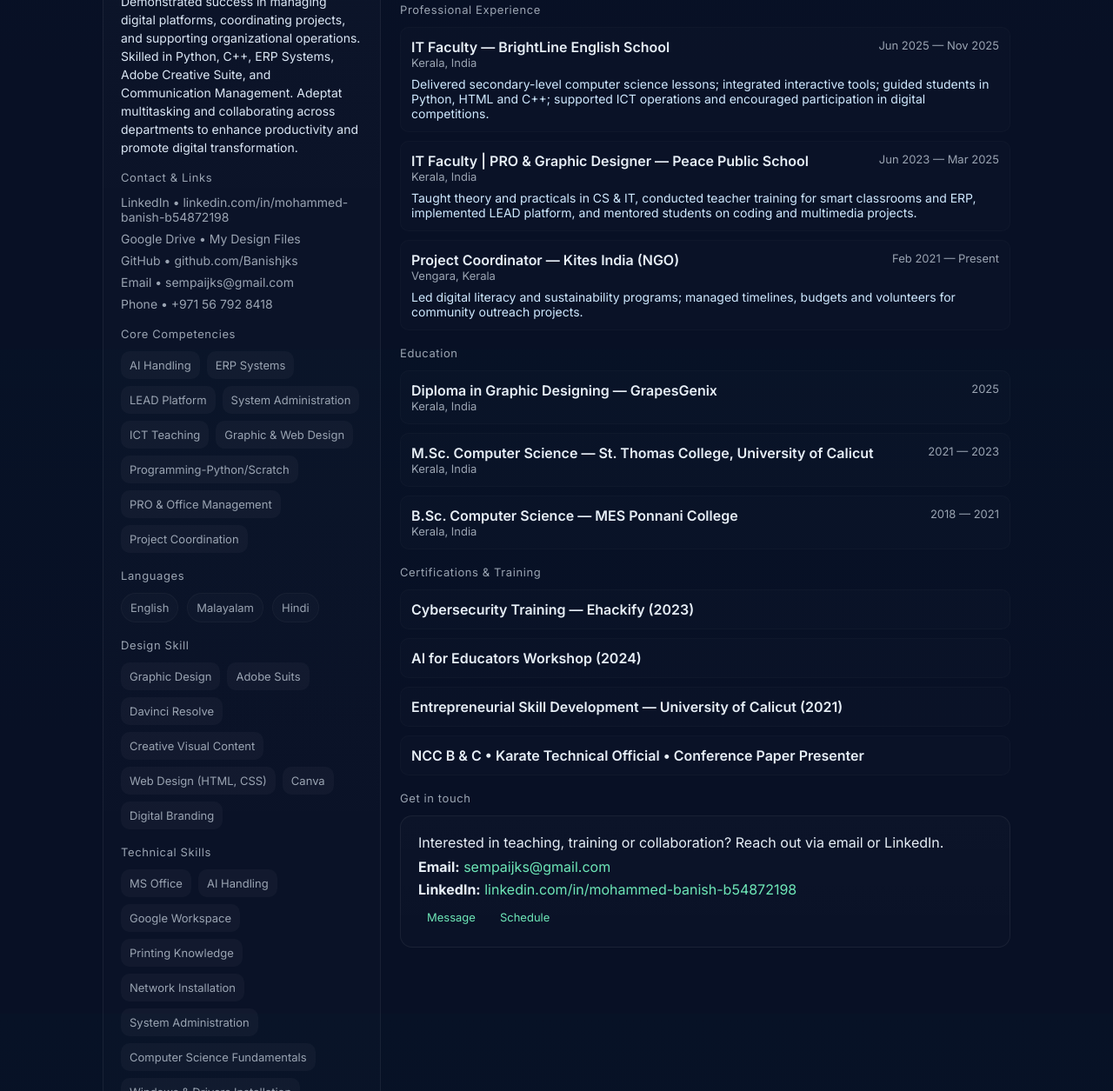
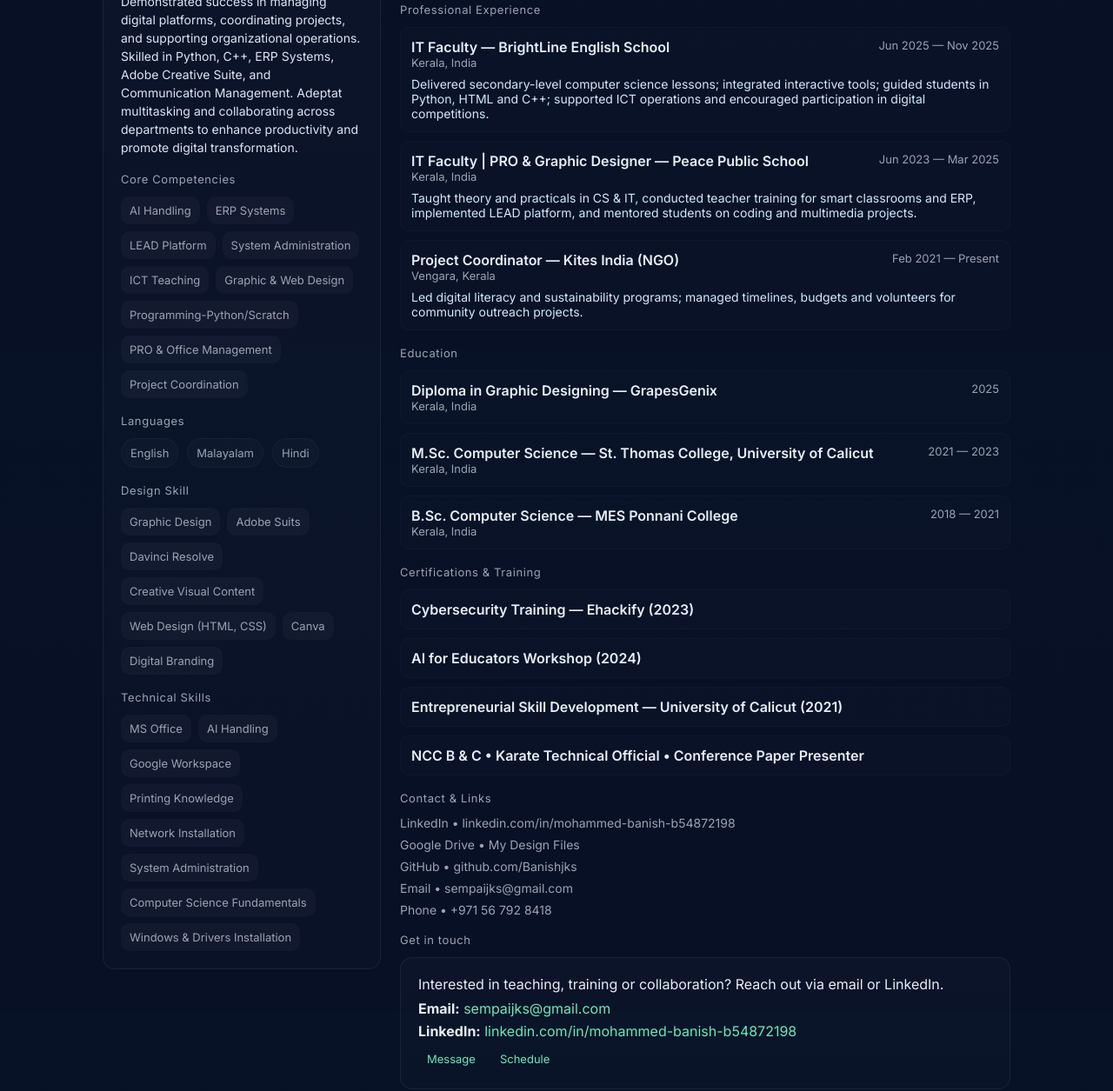
Before and after one commit to Banishjks/personalWeb, a plain HTML site: page index.html in a window 1280 px wide. Shown: the part 434-1689 px from the top of the page at 87% size. Drawn offline with Linux system fonts and the light colour scheme.

Commit message:
Update index.html

```diff
--- a/index.html
+++ b/index.html
@@ -279,28 +279,16 @@
           <div class="card">
             <div class="section-title">Profile</div>
             <div class="profile-bio">
-          <p>Dynamic and detail-oriented professional with experience across IT Education, Administration, HR Coordination, PROActivities, and Graphic Design. Demonstrated success in managing digital platforms, coordinating projects, and supporting organizational operations. Skilled in Python, C++, ERP Systems, Adobe Creative Suite, and Communication Management. Adeptat multitasking and collaborating across departments to enhance productivity and promote digital transformation.
+          <p>Dynamic and detail-oriented professional with experience across IT Education,
+            Administration, HR Coordination, PROActivities, and Graphic Design.
+            Demonstrated success in managing digital platforms, coordinating projects,
+            and supporting organizational operations. Skilled in Python, C++, ERP Systems,
+            Adobe Creative Suite, and Communication Management. Adeptat multitasking
+            and collaborating across departments to enhance productivity and promote digital transformation.
               </p>
             </div>
 
-            <div class="section" style="margin-top: 16px">
-              <div class="section-title">Contact & Links</div>
-              <div class="contact-list">
-                <a href="https://www.linkedin.com/in/mohammed-banish-b54872198/"
-                  >LinkedIn • linkedin.com/in/mohammed-banish-b54872198</a
-                >
-                  <a href="https://drive.google.com/drive/folders/19jxGCEBNqXPlkA_o3-Ddim2pOWv9ya8Q?usp=drive_link/"
-                  >Google Drive • My Design Files</a
-                >
-                <a href="https://github.com/Banishjks"
-                  >GitHub • github.com/Banishjks</a
-                >
-                <a href="mailto:sempaijks@gmail.com"
-                  >Email • sempaijks@gmail.com</a
-                >
-                <a href="tel:+971567928418">Phone • +971 56 792 8418</a>
-              </div>
-            </div>
+
 
             <div class="section">
               <div class="section-title">Core Competencies</div>
@@ -500,6 +488,27 @@
             </div>
           </section>
 
+          <section class="section">
+           <div class="section" style="margin-top: 16px">
+              <div class="section-title">Contact & Links</div>
+              <div class="contact-list">
+                <a href="https://www.linkedin.com/in/mohammed-banish-b54872198/"
+                  >LinkedIn • linkedin.com/in/mohammed-banish-b54872198</a
+                >
+                  <a href="https://drive.google.com/drive/folders/19jxGCEBNqXPlkA_o3-Ddim2pOWv9ya8Q?usp=drive_link/"
+                  >Google Drive • My Design Files</a
+                >
+                <a href="https://github.com/Banishjks"
+                  >GitHub • github.com/Banishjks</a
+                >
+                <a href="mailto:sempaijks@gmail.com"
+                  >Email • sempaijks@gmail.com</a
+                >
+                <a href="tel:+971567928418">Phone • +971 56 792 8418</a>
+              </div>
+            </div>
+              </section>
+
           <section class="section" id="contact">
             <div class="section-title">Get in touch</div>
             <div class="card">
```
